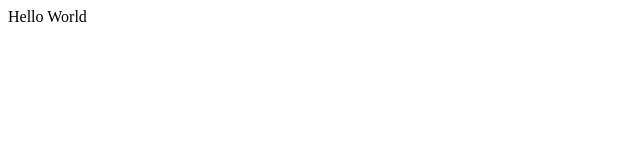
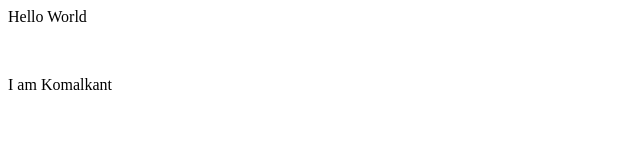
Before and after one commit to Komalkant-03/Apna-College, a plain HTML site: page index.html in a window 1280 px wide. Shown: the whole page, without its empty margins (0-640 px from the left). Drawn offline with Linux system fonts and the light colour scheme.

Commit message:
updating index.html

```diff
--- a/index.html
+++ b/index.html
@@ -1 +1,3 @@
 <p> Hello World</p>
+<br>
+<p> I am Komalkant</p>
```
